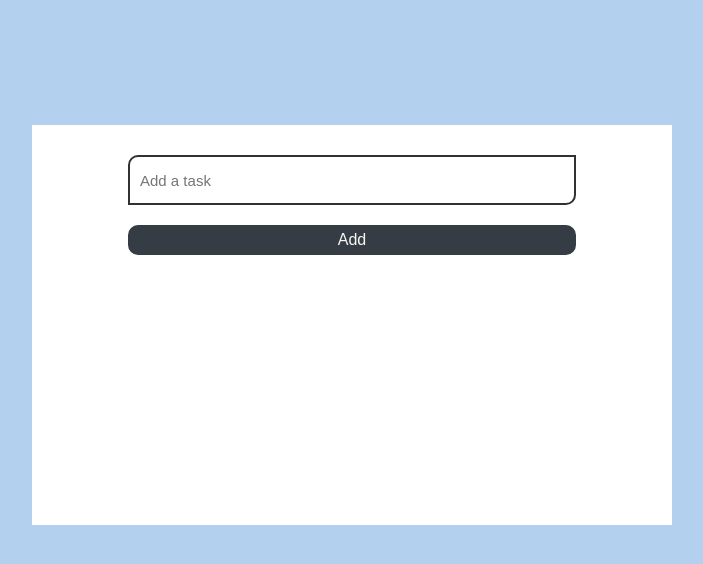
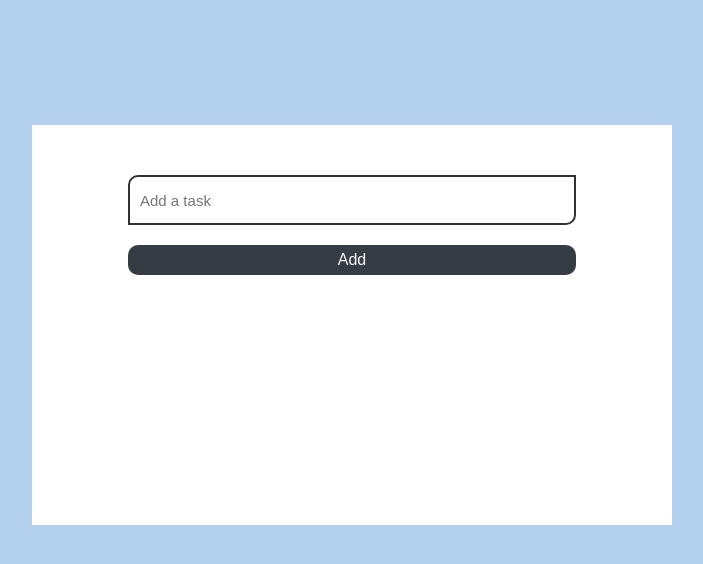
Before and after one commit to mohawwal/To-do-List, a plain HTML site: page index.html in a window 1280 px wide. Shown: the whole page, without its empty margins (288-991 px from the left). Drawn offline with Linux system fonts and the light colour scheme.

Commit message:
added more spacing

```diff
--- a/main.css
+++ b/main.css
@@ -10,6 +10,7 @@ body {
     font-family: 'poppins', sans-serif;
     height: 100vh;
     background: #b3d0ee;
+    height: 100vh;
 }
 .tittle {
     display: none;
@@ -28,7 +29,8 @@ body {
 }
 
 .newTask {
-    margin-top: 30px;
+    margin-top: 50px;
+    margin-bottom: 100px;
     display: flex;
     align-items: flex;
     flex-direction: column;
```
